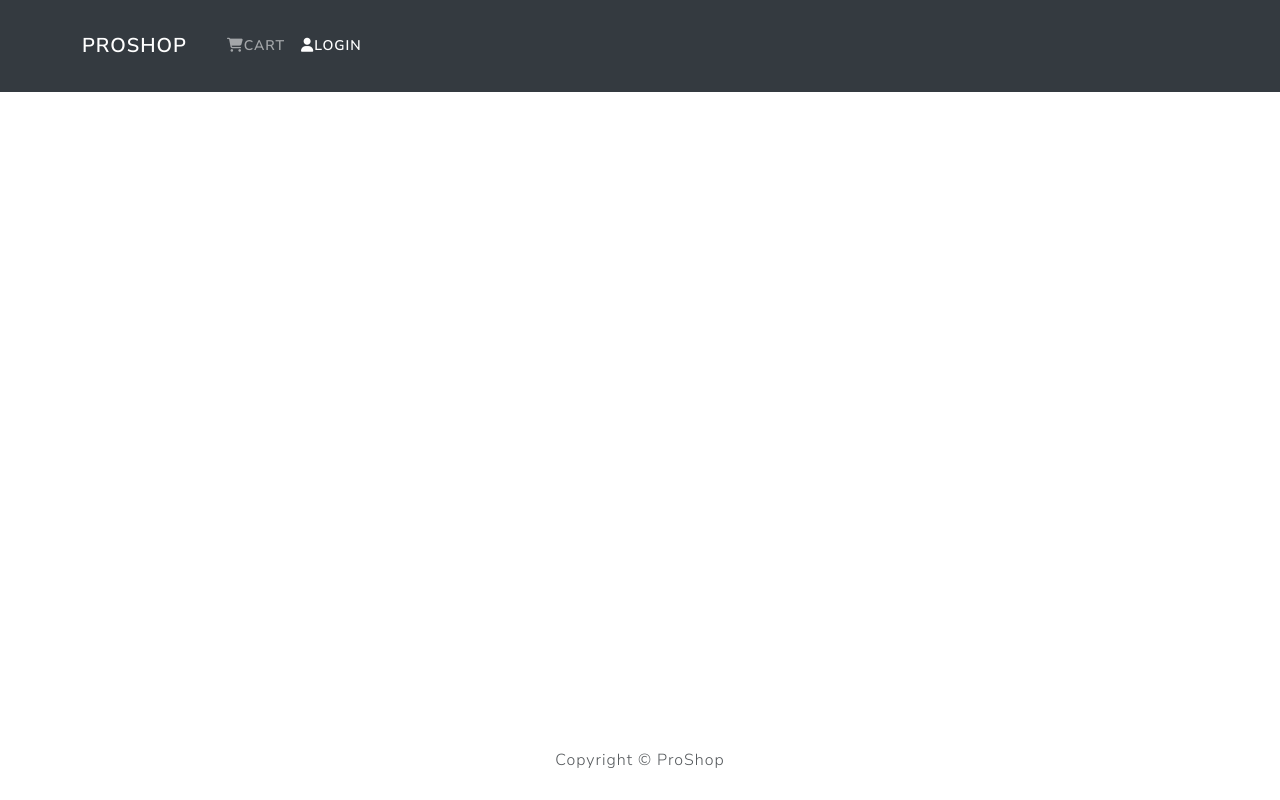
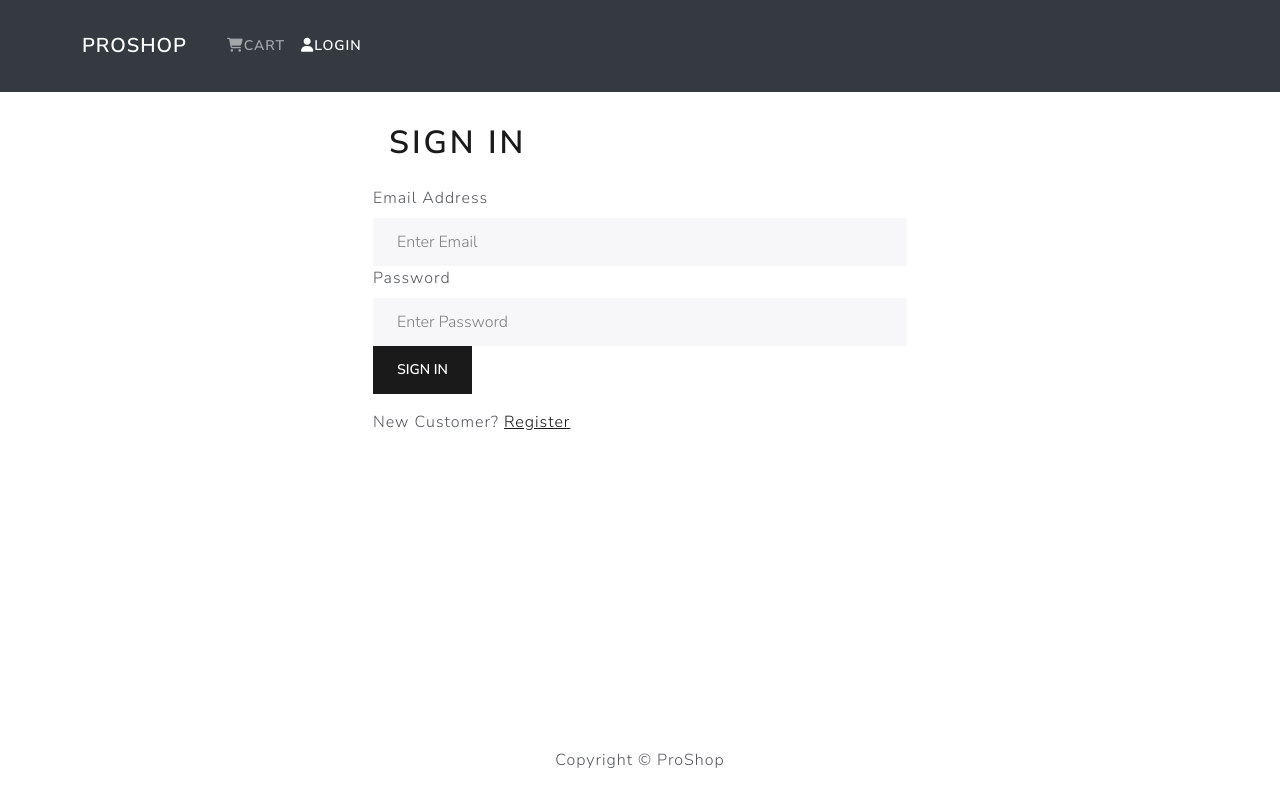
Before and after one commit to ShamaHamilton/proshop, a React (Create React App) app in the folder frontend/: page /login in a window 1280 px wide. Built offline with nearby package versions, Linux system fonts and the light colour scheme.

Commit message:
frontend - User Login Screen & Functionality.

```diff
--- a/frontend/src/App.js
+++ b/frontend/src/App.js
@@ -7,6 +7,7 @@
 import HomeScreen from './screens/HomeScreen'
 import ProductScreen from './screens/ProductScreen'
 import CartScreen from './screens/CartScreen'
+import LoginScreen from './screens/LoginScreen'
 
 function App() {
   return (
@@ -16,6 +17,7 @@
         <Container>
           <Routes>
             <Route path="/" Component={HomeScreen} exact />
+            <Route path="/login" Component={LoginScreen} />
             <Route path="/product/:id" Component={ProductScreen} />
             <Route path="/cart/:id?" Component={CartScreen} />
           </Routes>
--- /dev/null
+++ b/frontend/src/components/FormContainer.js
@@ -0,0 +1,15 @@
+import { Container, Row, Col } from 'react-bootstrap'
+
+const FormContainer = ({ children }) => {
+  return (
+    <Container>
+      <Row className="justify-content-md-center">
+        <Col xs={12} md={6}>
+          {children}
+        </Col>
+      </Row>
+    </Container>
+  )
+}
+
+export default FormContainer
--- /dev/null
+++ b/frontend/src/screens/LoginScreen.js
@@ -0,0 +1,78 @@
+import { useState, useEffect } from 'react'
+import { Link, useLocation, useNavigate } from 'react-router-dom'
+import { useDispatch, useSelector } from 'react-redux'
+import { Form, Button, Row, Col } from 'react-bootstrap'
+
+import Loader from '../components/Loader'
+import Message from '../components/Message'
+import FormContainer from '../components/FormContainer'
+
+import { login } from '../actions/userActions'
+
+const LoginScreen = () => {
+  const [email, setEmail] = useState('')
+  const [password, setPassword] = useState('')
+
+  const location = useLocation()
+  const navigate = useNavigate()
+  const dispatch = useDispatch()
+
+  const redirect = location.search ? location.search.split('=')[1] : '/'
+
+  const userLogin = useSelector((state) => state.userLogin)
+  const { error, loading, userInfo } = userLogin
+
+  useEffect(() => {
+    if (userInfo) {
+      navigate(redirect)
+    }
+  }, [navigate, userInfo, redirect])
+
+  const submitHandler = (event) => {
+    event.preventDefault()
+    dispatch(login(email, password))
+  }
+
+  return (
+    <FormContainer>
+      <h1>Sign In</h1>
+      {error && <Message variant="danger">{error}</Message>}
+      {loading && <Loader />}
+
+      <Form onSubmit={submitHandler}>
+        <Form.Group controlId="email">
+          <Form.Label>Email Address</Form.Label>
+          <Form.Control
+            type="email"
+            placeholder="Enter Email"
+            value={email}
+            onChange={(event) => setEmail(event.target.value)}
+          ></Form.Control>
+        </Form.Group>
+
+        <Form.Group controlId="password">
+          <Form.Label>Password</Form.Label>
+          <Form.Control
+            type="password"
+            placeholder="Enter Password"
+            value={password}
+            onChange={(event) => setPassword(event.target.value)}
+          ></Form.Control>
+        </Form.Group>
+
+        <Button type="submit" variant="primary">
+          Sign In
+        </Button>
+      </Form>
+
+      <Row className="py-3">
+        <Col>
+          New Customer?{' '}
+          <Link to={redirect ? `/register?redirect=${redirect}` : '/register'}>Register</Link>
+        </Col>
+      </Row>
+    </FormContainer>
+  )
+}
+
+export default LoginScreen
```
